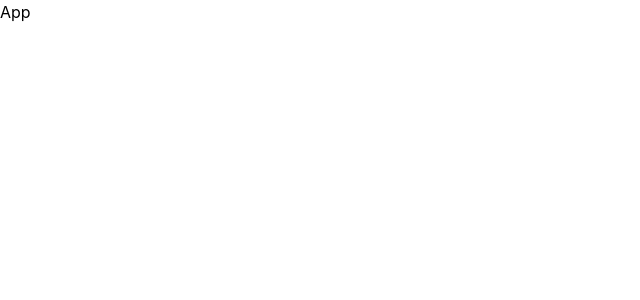
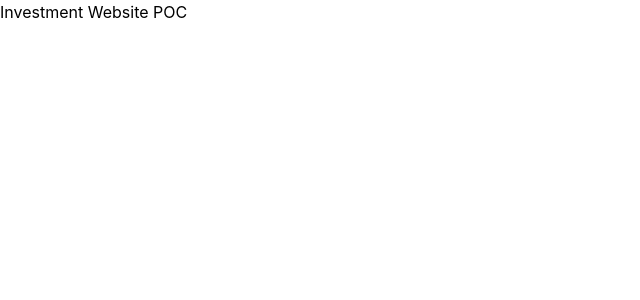
Before and after one commit to IZSoftware/investment_website_poc, a React (Create React App) app: page / in a window 1280 px wide. Shown: the top 300 px of the page, without its empty margins (0-640 px from the left). Built offline with nearby package versions, Linux system fonts and the light colour scheme.

Commit message:
first commit on develop

```diff
--- a/src/App.js
+++ b/src/App.js
@@ -2,7 +2,7 @@ import React from 'react'
 
 function App() {
   return (
-    <div>App</div>
+    <div>Investment Website POC</div>
   )
 }
 
```
